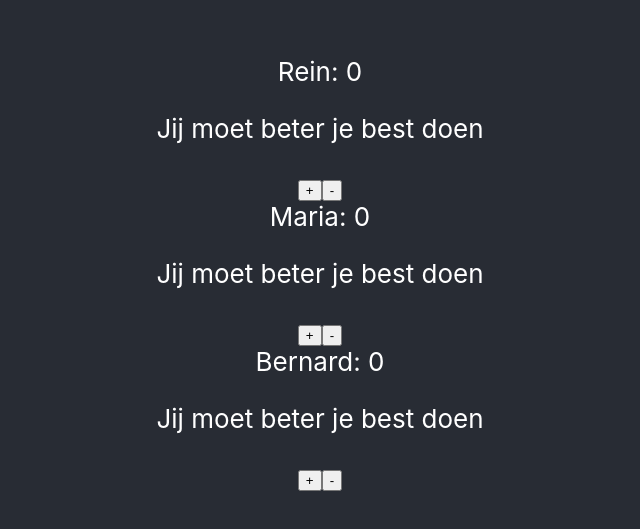
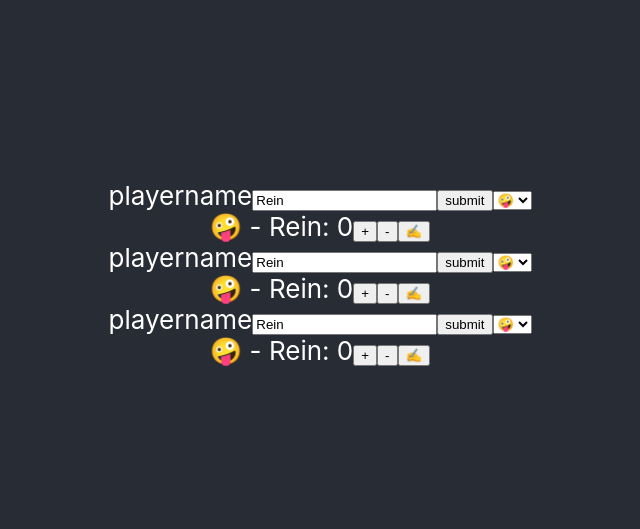
Before and after one commit to Reinoptland/state-examples-project, a React (Create React App) app: page / in a window 1280 px wide. Shown: the part 127-656 px from the top of the page, without its empty margins (320-960 px from the left). Built offline with nearby package versions, Linux system fonts and the light colour scheme.

Commit message:
Add form for username and avatar

```diff
--- a/src/App.js
+++ b/src/App.js
@@ -5,9 +5,9 @@ function App() {
   return (
     <div className="App">
       <header className="App-header">
-        <User username="Rein" />
-        <User username="Maria" />
-        <User username="Bernard" />
+        <User />
+        <User />
+        <User />
       </header>
     </div>
   );
--- a/src/User.js
+++ b/src/User.js
@@ -1,23 +1,39 @@
 import { useState } from "react";
 
-function User(props) {
+function User() {
   // score: getter
   // setScore: setter -> functie om de score to updaten?
   // useState(0) -> state initialiseren: beginwaarde: 0
   // useState is een hook: te zien aan begint met: "use"
   const [score, setScore] = useState(0);
+  const [name, setName] = useState("Rein");
+  const [avatar, setAvatar] = useState("🤪");
 
   return (
     <div>
-      {props.username}: {score}
+      <div>
+        <label>playername</label>
+        <input value={name} onChange={(event) => setName(event.target.value)} />
+        <button>submit</button>
+        <select
+          value={avatar}
+          onChange={(event) => setAvatar(event.target.value)}
+        >
+          <option>🤪</option>
+          <option>💪</option>
+          <option>🥵</option>
+        </select>
+      </div>
+      {avatar} - {name}: {score}
       {score === 10 && <p>Jij bent de winnaar</p>}
-      {score === 10 ? (
+      {/* {score === 10 ? (
         <p>Jij bent de winnaar</p>
       ) : (
         <p>Jij moet beter je best doen</p>
-      )}
+      )} */}
       <button onClick={() => setScore(score + 1)}>+</button>
       <button onClick={() => setScore(score - 1)}>-</button>
+      <button>✍️</button>
     </div>
   );
 }
```
